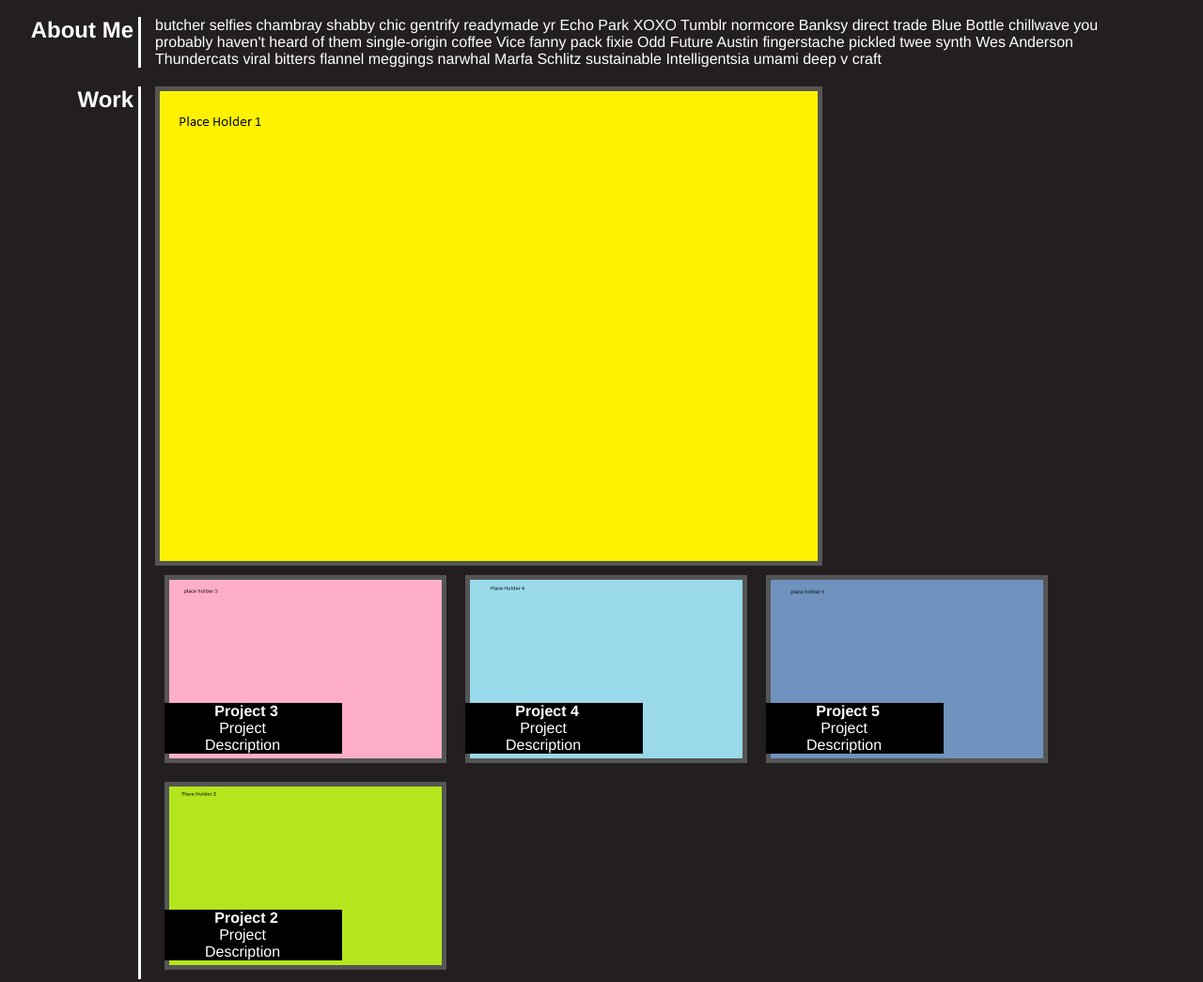
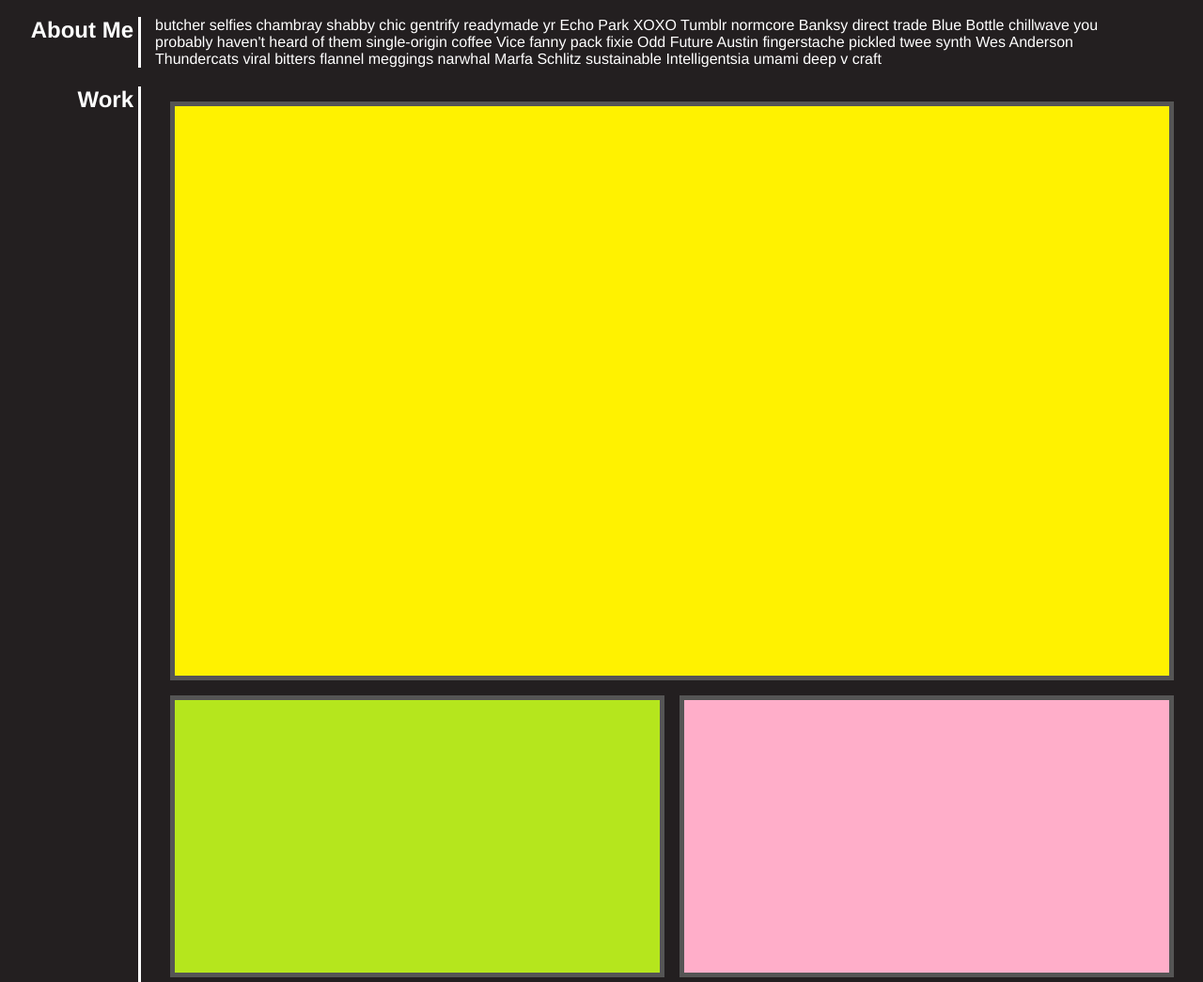
Before and after one commit to PWiernasz/Professional-Portfolio, a plain HTML site: page index.html in a window 1280 px wide. Shown: the part 484-1529 px from the top of the page at 94% size. Drawn offline with Linux system fonts and the light colour scheme.

Commit message:
switched projects to a grid format

```diff
--- a/assets/css/style.css
+++ b/assets/css/style.css
@@ -145,6 +145,7 @@
   .card img {
     width: 300px;
     height: 200px;
+    flex: 1 12%;
 
   }
 
@@ -201,3 +202,45 @@
   .flex-row {
     display: flex;
   }
+
+  .image-grid {
+      --gap: 16px;
+      --num-cols: 2;
+      --row-height: 300px;
+
+      box-sizing: border-box;
+      padding: var(--gap);
+
+      display: grid;
+      grid-template-columns: repeat(var(--num-cols), 1fr);
+      grid-auto-rows: var(--row-height);
+      gap: var(--gap);
+  }
+
+  .image-grid img {
+      width: 100%;
+      height: 100%;
+      object-fit: cover;
+  }
+
+  .image-grid-col-2 {
+      grid-column: span 2;
+  }
+
+  .image-grid-row-2 {
+    grid-row: span 2;
+}
+
+  @media screen and (max-width: 980px) {
+      .image-grid {
+          --row-height: 200px;
+      }
+
+  }
+
+  @media screen and (max-width: 575px) {
+    .image-grid {
+        --row-height: 100px;
+    }
+
+}
--- a/index.html
+++ b/index.html
@@ -66,40 +66,14 @@
 
             <article class="projects">
 
-                <div class="primary-projects">
-                    <img src="./assets/images/project1.png" alt="Place Holder 1">
+                <div class="image-grid">
+                    <img class="image-grid-col-2 image-grid-row-2" src="./assets/images/project1.png" alt="Place Holder 1">
+                    <img src="./assets/images/project2.png" alt="Place Holder 2">
+                    <img src="./assets/images/project3.png" alt="Place Holder 3">
+                    <img src="./assets/images/project4.png" alt="Place Holder 4">
+                    <img src="./assets/images/project5.png" alt="Place Holder 5">
+
                 </div>
-
-
-                <div class="secondary-projects">
-                    <div class="card">
-                        <img src="./assets/images/project3.png" alt="Place Holder 3">
-                        <div class="text-block">
-                            <h4>Project 3</h4>
-                            <p>Project Description</p>
-                        </div>
-                    </div>
-                    <div class="card">
-                        <img src="./assets/images/project4.png" alt="Place Holder 4">
-                        <div class="text-block">
-                            <h4>Project 4</h4>
-                            <p>Project Description</p>
-                        </div>
-                    </div>
-                    <div class="card">
-                        <img src="./assets/images/project5.png" alt="Place Holder 5">
-                        <div class="text-block">
-                            <h4>Project 5</h4>
-                            <p>Project Description</p>
-                        </div>
-                    </div>
-                    <div class="card">
-                        <img src="./assets/images/project2.png" alt="Place Holder 2">
-                        <div class="text-block">
-                            <h4>Project 2</h4>
-                            <p>Project Description</p>
-                        </div>
-                    </div>
 
 
             </article>
```
